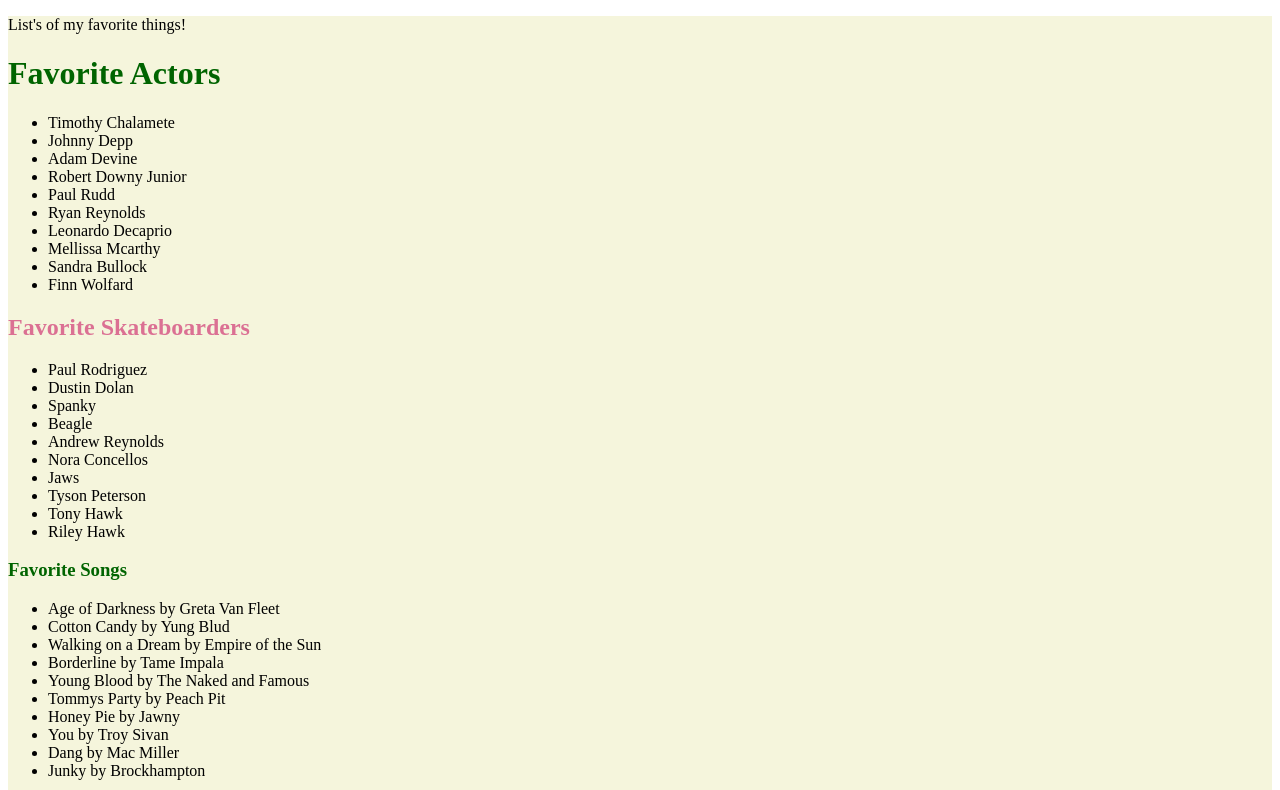
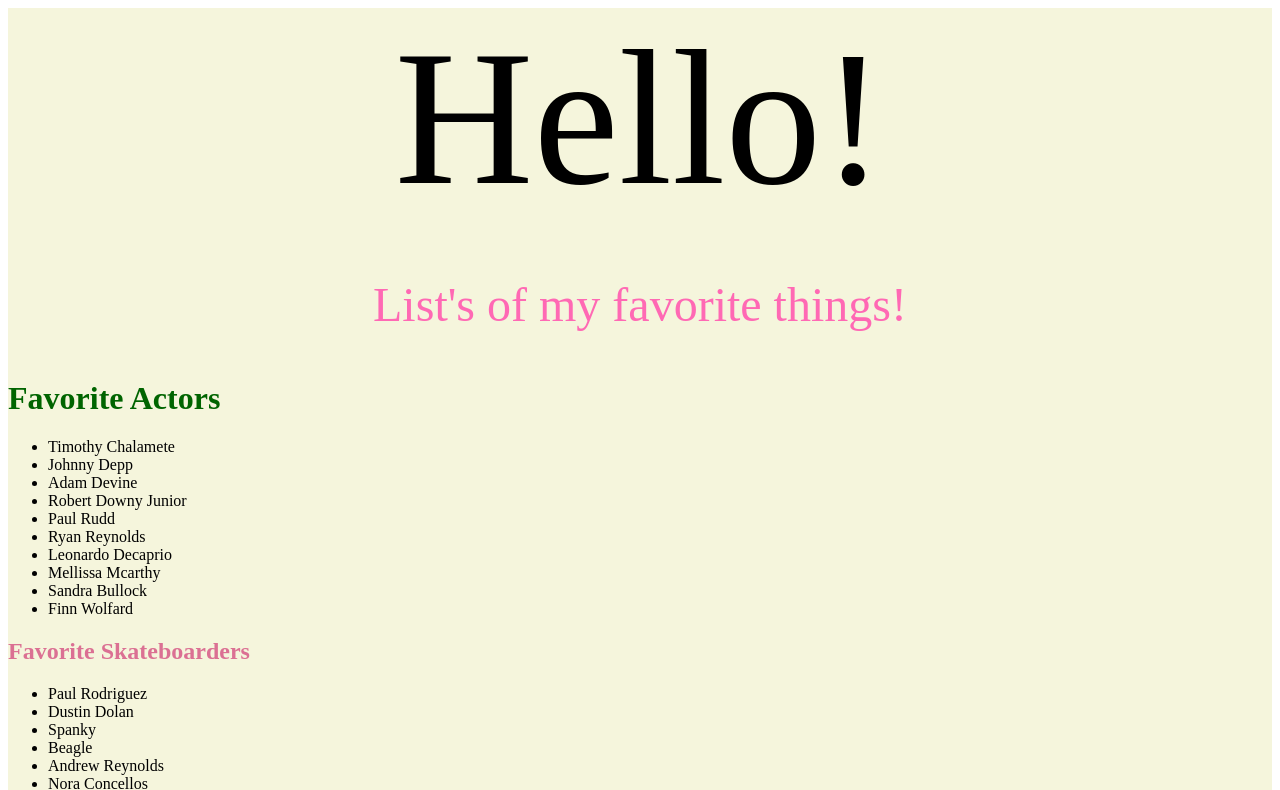
Before and after one commit to AlexisMJones/ALEXAKISSWEB, a plain HTML site: page Week2/index.html in a window 1280 px wide. Shown: the top 790 px of the page. Drawn offline with Linux system fonts and the light colour scheme.

Commit message:
week 2 index page

```diff
--- a/Week2/index.html
+++ b/Week2/index.html
@@ -9,7 +9,9 @@
 <body>
 <div>
 
-    <p>List's of my favorite things!</p>
+    <header>Hello!</header>
+
+    <p class="emphasize">List's of my favorite things!</p>
 
     <h1 title="item1">Favorite Actors</h1>
 
@@ -161,6 +163,8 @@
         <li>Steve Madden Sandals</li>
         <li>Soda Platform Sandals</li>
     </ul>
+
+    <p id="promote">Thank you for reading my favorites list! (:</p>
 </div>
 </body>
 </html>
--- a/Week2/main.css
+++ b/Week2/main.css
@@ -28,3 +28,23 @@ div{
     height: auto;
     background-color: beige;
 }
+
+header{
+    font-size: 12em;
+    text-align: center;
+}
+
+p{
+    text-align: center;
+    font-size: 3em;
+}
+
+.emphasize{
+    color: hotpink;
+    font-size: 20;
+}
+
+#promote{
+    color: darkgreen;
+    font-size: 15;
+}
```
